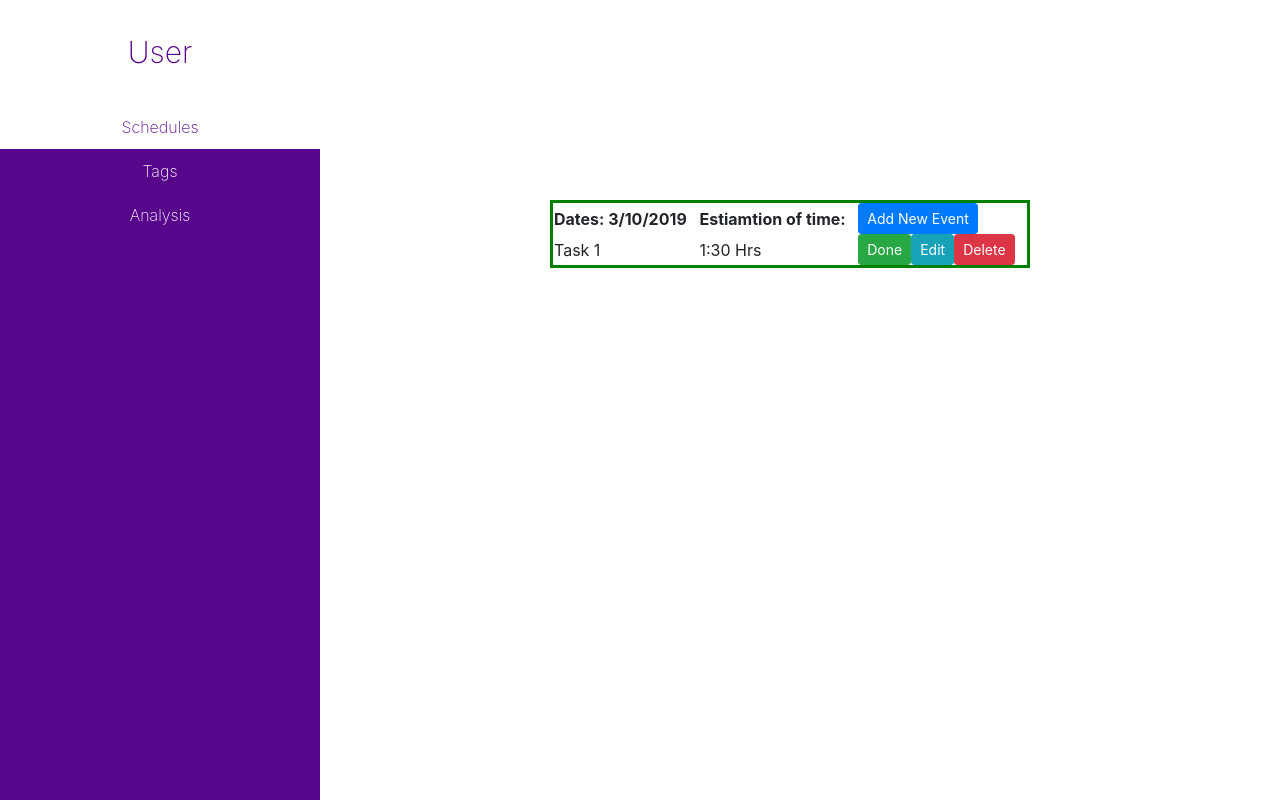
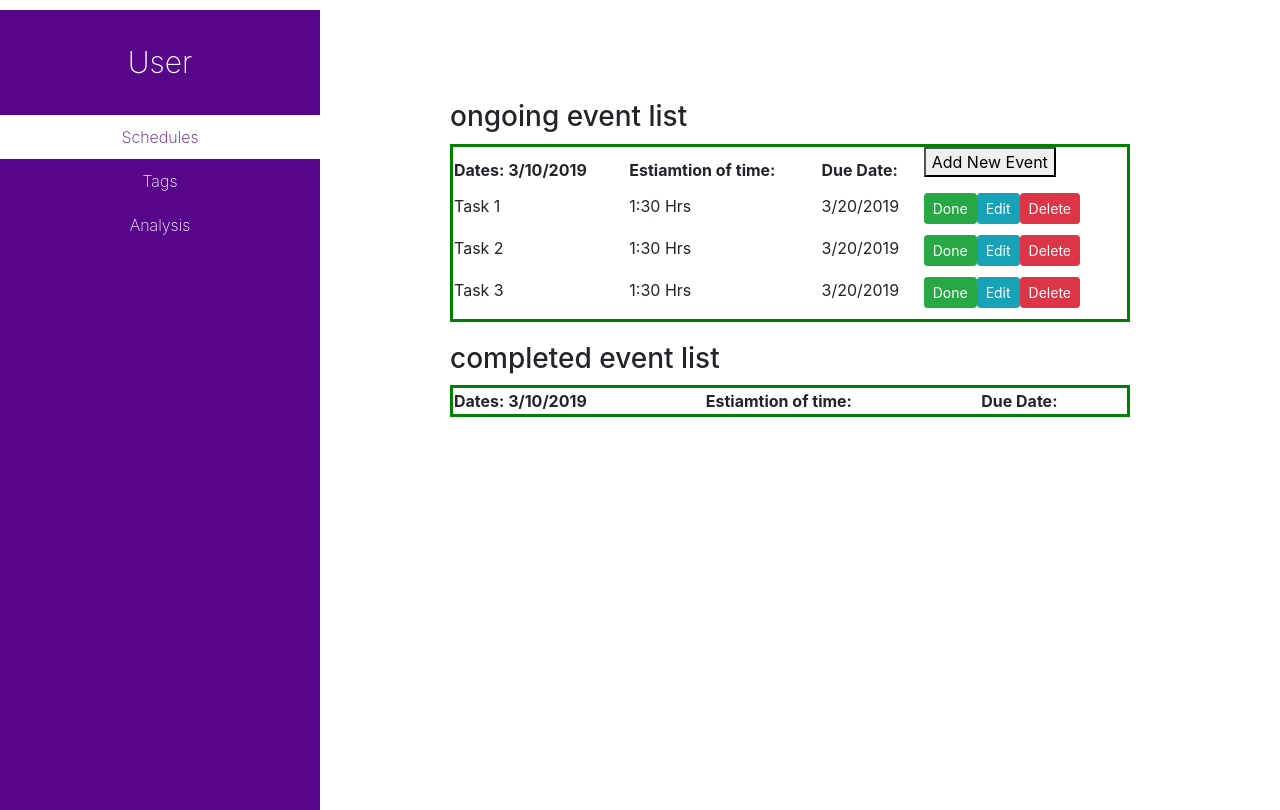
Before and after one commit to software-assignments-spring2021/spring-2019-organizer, a React (Create React App) app in the folder client/: page /schedules in a window 1280 px wide. Built offline with nearby package versions, Linux system fonts and the light colour scheme.

Commit message:
updated time component
time component completed

```diff
--- a/client/src/App.css
+++ b/client/src/App.css
@@ -25,3 +25,15 @@
     transform: rotate(360deg);
   }
 }
+
+.ongoing{
+  margin-top: 100px;
+  margin-left: 450px;
+  text-align: left;
+}
+
+.completed{
+  margin-top: 20px;
+  margin-left: 450px;
+  text-align: left;
+}
--- a/client/src/App.js
+++ b/client/src/App.js
@@ -1,16 +1,40 @@
 import React, { Component } from 'react';
 import Sidebar from './components/Sidebar';
 import TimeBlock from './components/TimeBlock';
+import CompleteTable from './components/CompleteTable';
 
 import './App.css';
 
 class App extends Component {
+  constructor(){
+    super();
+    this.state = {
+        fixedList:[]
+    }
+  }
+
+
+  handleDone(taski){
+    var newList = this.state.fixedList
+    newList.push(taski)
+    this.setState({
+      fixedList:newList
+    })
+  }
+
   render() {
     return (
       <div className="App">
         <body>
           <Sidebar />
-          <TimeBlock />
+          <h3 className="ongoing">ongoing event list</h3>
+          <TimeBlock
+            handleDone={this.handleDone.bind(this)}
+          />
+          <h3 className="completed">completed event list</h3>
+          <CompleteTable
+            fixedList={this.state.fixedList}
+          />
         </body>
       </div>
     );
--- /dev/null
+++ b/client/src/components/CompleteTable.js
@@ -0,0 +1,42 @@
+import React, { Component } from 'react'
+import '../css/TimeBlock.css';
+import FixedTable from './FixedTable';
+
+class CompleteTable extends Component{
+
+
+    render() {
+		return (
+		<table id = "tcomplete">
+			<thead>
+				<tr>
+					<th>Dates: 3/10/2019</th>
+					<th>Estiamtion of time:</th>
+					<th>Due Date:</th>
+					<p id="demo"></p>
+
+				</tr>
+			</thead>
+
+			<tbody>
+                {this.props.fixedList.map((item,i)=>
+				<FixedTable
+                    fName={item.taskName}
+					fDate={item.taskDate}
+					fDuedate={item.taskDuedate}
+                    key={i}
+                />
+				)}
+
+			</tbody>
+			<script>
+
+			</script>
+
+		</table>
+
+		)
+	}
+}
+
+export default CompleteTable;
--- /dev/null
+++ b/client/src/components/FixedTable.js
@@ -0,0 +1,28 @@
+import React, { Component } from 'react'
+import '../css/TimeBlock.css';
+
+class FixedTable extends Component{
+
+
+
+    render(){
+        return(
+            <tr>
+                    <td><p>{this.props.fName}</p>
+                    </td>
+
+					<td><p>{this.props.fDate}</p>
+                    </td>
+
+                    <td><p>{this.props.fDuedate}</p>
+                    </td>
+
+
+			</tr>
+        )
+    }
+
+
+}
+
+export default FixedTable;
--- /dev/null
+++ b/client/src/components/TableContent.js
@@ -0,0 +1,68 @@
+import React, { Component } from 'react'
+import '../css/TimeBlock.css';
+
+class TableContent extends Component {
+    constructor(){
+        super();
+        this.state = {
+
+        }
+    }
+
+    handleEdit = () =>{
+        this.refs.Name.contentEditable = 'true'
+        this.refs.Date.contentEditable = 'true'
+        this.refs.Duedate.contentEditable = 'true'
+
+    }
+
+    handleNameBlur = () =>{
+        this.refs.Name.contentEditable = 'false'
+        var TName = this.refs.Name.innerHTML
+        this.props.handleNameBlur(TName)
+    }
+
+    handleDateBlur = () =>{
+        this.refs.Date.contentEditable = 'false'
+        var TDate = this.refs.Date.innerHTML
+        this.props.handleDateBlur(TDate)
+    }
+
+    handleDuedateBlur = () =>{
+        this.refs.Duedate.contentEditable = 'false'
+        var TDuedate = this.refs.Duedate.innerHTML
+        this.props.handleDuedateBlur(TDuedate)
+    }
+
+
+
+    render(){
+        return(
+            <tr>
+                    <td><p contenteditable="false" ref='Name' onBlur={this.handleNameBlur}>{this.props.tName}</p>
+                    </td>
+
+					<td><p contentEditable="false" ref='Date' onBlur={this.handleDateBlur}> {this.props.tDate}</p>
+                    </td>
+
+                    <td><p contentEditable="false" ref='Duedate' onBlur={this.handleDuedateBlur}> {this.props.tDuedate}</p>
+                    </td>
+					<button type="button" class="btn btn-success btn-sm"
+                            onClick={this.props.handleDone}
+                    >Done</button>
+
+
+  					<button type="button" class="btn btn-info btn-sm"
+                            onClick={this.handleEdit}
+                    >Edit</button>
+                    <button type="button" class="btn btn-danger btn-sm"  variant="danger"
+                            onClick={this.props.handleDelete}>Delete</button>
+
+			</tr>
+        )
+    }
+
+
+}
+
+export default TableContent;
--- a/client/src/components/TimeBlock.js
+++ b/client/src/components/TimeBlock.js
@@ -1,12 +1,107 @@
 import React, { Component } from 'react'
 import '../css/TimeBlock.css';
-// import ReactDOM from 'react-dom';
-// import { Nav } from 'react-bootstrap';
-// import './index.css';
-// import Button from 'react-bootstrap/Button';
+import TableContent from './TableContent'
+
+class TimeBlock extends Component {
+	constructor(){
+		super();
+		this.state={
+			taskNum:3,
+			taskName:'Task 2',
+			taskDate:'1:30 Hrs',
+			taskDuedate: '3/20/2019',
+			taskList:[{taskName:'Task 1',taskDate:'1:30 Hrs', taskDuedate: '3/20/2019'},
+			{taskName:'Task 2',taskDate:'1:30 Hrs', taskDuedate: '3/20/2019'},
+			{taskName:'Task 3',taskDate:'1:30 Hrs', taskDuedate: '3/20/2019'}]
+		}
+
+	}
+
+	handleNameChange = (event) =>{
+
+		this.setState({
+			taskName:event.target.value
+
+		})
+	}
+
+	handleDateChange = (event) =>{
+		this.setState({
+			taskDate:event.target.value
+		})
+	}
+	handleDateChange = (event) =>{
+		this.setState({
+			taskDuedate:event.target.value
+		})
+	}
+
+	handleDelete = (i) =>{
+		this.state.taskList.splice(i,1)
+		this.setState({
+			taskList:this.state.taskList,
+			taskNum:this.state.taskNum-1
+		})
 
 
-class TimeBlock extends Component {
+	}
+
+	handleAddEvent = () =>{
+
+		let items = this.state.taskList
+		items.push({taskName:'Task '+(this.state.taskNum+1),taskDate:'1:30 Hrs', taskDuedate: '3/20/2019'})
+		this.setState({
+			taskList:items,
+			taskNum:this.state.taskNum+1
+		})
+
+	}
+
+	handleDone = (i) =>{
+		var taski = this.state.taskList[i]
+		var newTaskList = this.state.taskList
+		newTaskList.splice(i,1)
+		console.log(newTaskList)
+		this.setState({
+			taskList:newTaskList
+		})
+
+		this.props.handleDone(taski)
+
+	}
+
+
+
+	handleNameBlur = (i,TName) =>{
+		console.log(TName)
+		var nList = this.state.taskList
+		console.log(i)
+		nList[i].taskName = TName
+		this.setState({
+			taskList:nList
+		})
+
+	}
+
+	handleDateBlur = (i,TDate) =>{
+		var dList = this.state.taskList
+		dList[i].taskDate = TDate
+		this.setState({
+			taskList:dList
+		})
+	}
+
+	handleDuedateBlur = (i,TDuedate) =>{
+		var dList = this.state.taskList
+		dList[i].taskDuedate = TDuedate
+		this.setState({
+			taskList:dList
+		})
+	}
+
+
+
+
 
 	render() {
 		return (
@@ -15,17 +110,32 @@ class TimeBlock extends Component {
 				<tr>
 					<th>Dates: 3/10/2019</th>
 					<th>Estiamtion of time:</th>
-					<button type="button" class="btn btn-primary btn-sm">Add New Event</button>
+					<th>Due Date:</th>
+					<button onClick={this.handleAddEvent}> Add New Event </button>
+					<p id="demo"></p>
+
 				</tr>
 			</thead>
 			<tbody>
-				<tr>
-					<td>Task 1</td>
-					<td>1:30 Hrs</td>
-					<button type="button" class="btn btn-success btn-sm">Done</button>
-  					<button type="button" class="btn btn-info btn-sm">Edit</button>
-					<button type="button" class="btn btn-danger btn-sm">Delete</button>
-				</tr>
+
+				{this.state.taskList.map((task,i)=>
+				<TableContent
+					handleNameChange={this.handleNameChange.bind(this,i)}
+					handleDateChange={this.handleDateChange}
+					handleDuedateChange={this.handleDuedateChange}
+
+					tDate={task.taskDate}
+					tName={task.taskName}
+					tDuedate={task.taskDuedate}
+					key={i}
+					handleDelete={this.handleDelete.bind(this,i)}
+					handleDone={this.handleDone.bind(this,i)}
+					handleNameBlur={this.handleNameBlur.bind(this,i)}
+					handleDateBlur={this.handleDateBlur.bind(this,i)}
+					handleDuedateBlur={this.handleDuedateBlur.bind(this,i)}
+				/>
+				)}
+
 			</tbody>
 			<script>
 
@@ -37,7 +147,9 @@ class TimeBlock extends Component {
 	}
 }
 
-export default TimeBlock
+
+
+export default TimeBlock;
 
 
 // import React, { Component } from 'react'
--- a/client/src/css/TimeBlock.css
+++ b/client/src/css/TimeBlock.css
@@ -1,10 +1,21 @@
 #tablelook {
-  position: absolute;
-  right: 250px;
-  width: 480px;
-  top: 200px;
+
+  margin-top: 10px;
+  margin-left: 450px;
+  width: 680px;
   height: 20px;
   border: 3px solid green;
+
+}
+
+#tcomplete{
+
+  margin-top: 10px;
+  margin-left: 450px;
+  width: 680px;
+  height: 20px;
+  border: 3px solid green;
+
 }
 
 #user {
@@ -30,3 +41,7 @@
   text-decoration: none;
   color: #57068C;
 }
+
+.TaskName .TaskTime{
+  text-align: center;
+}
--- a/client/src/css/sidebar.css
+++ b/client/src/css/sidebar.css
@@ -1,4 +1,9 @@
 #sidebar {
+  position: absolute;
+  top:10px;
+  left:0px;
+  display: block;
+  float: left;
   width: 25%;
   height: 100vh;
   background-color: #57068C;
```
Also changed, not shown: 1 other file (tests, documents, lock files or other folders).
